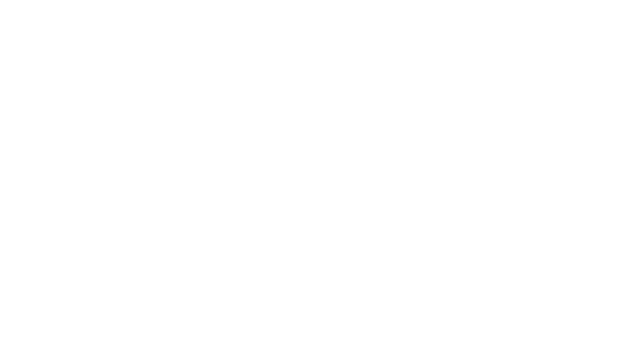
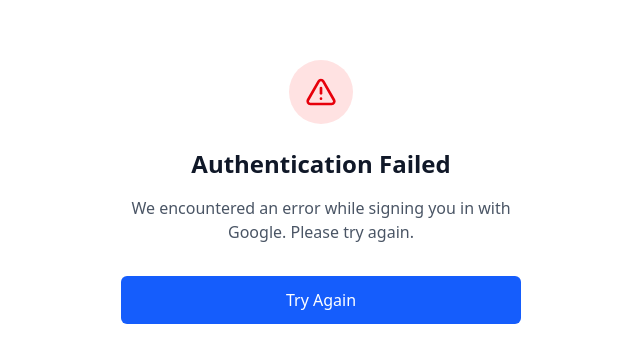
Before and after one commit to karansingh-dev/note-taking-app, a React (Vite) app in the folder frontend/: page /auth/error in a window 1280 px wide. Before the commit this address had no page. Shown: the part 208-570 px from the top of the page, without its empty margins (319-959 px from the left). Built offline with nearby package versions, Linux system fonts and the light colour scheme.

Commit message:
optimized

```diff
--- a/frontend/src/App.tsx
+++ b/frontend/src/App.tsx
@@ -5,6 +5,7 @@ import SignIn from './pages/auth/SignIn';
 import Dashboard from './pages/app/Dashboard';
 import AuthCallback from './pages/auth/AuthCallback';
 import ProtectedRoutes from './feature/dashboard/AuthGuard';
+import AuthError from './pages/auth/AuthError';
 
 const App = () => {
   return (
@@ -13,18 +14,19 @@ const App = () => {
       <Routes>
 
         {/* Protected Route   */}
-
         <Route element={<ProtectedRoutes />}>
           <Route path="/dashboard" element={<Dashboard />} />
         </Route>
 
+
+
         {/* Public Routes  */}
-
         <Route path="/" element={<Home />} />
         <Route path="/signup" element={<SignUp />} />
         <Route path="/signin" element={<SignIn />} />
 
         <Route path="/auth/success" element={<AuthCallback />} />
+        <Route path="/auth/error" element={<AuthError />} />
 
       </Routes>
     </>
--- a/frontend/src/pages/app/Dashboard.tsx
+++ b/frontend/src/pages/app/Dashboard.tsx
@@ -55,9 +55,9 @@ export default function Dashboard() {
                     <Loader className="text-blue-600" />
                     <h1 className="text-lg font-semibold">Dashboard</h1>
                 </div>
-                <button onClick={logOut} className="underline text-blue-600">
+                <Button onClick={logOut} variant="outlined" className=" text-blue-600">
                     Sign Out
-                </button>
+                </Button>
             </div>
 
             {/* Welcome Card */}
@@ -82,6 +82,11 @@ export default function Dashboard() {
             {/* Notes List */}
             <div className="w-full max-w-md space-y-3">
                 <h3 className="font-semibold text-lg text-gray-700">Notes</h3>
+                {notes?.length === 0 &&
+                    <div className="text-gray-500 text-sm text-center py-4">
+                        No notes yet, try creating a new one
+                    </div>
+                }
                 {notes?.map((note) => (
                     <Card key={note.id} className="w-full shadow-sm">
                         <CardContent className="flex justify-between items-center">
--- /dev/null
+++ b/frontend/src/pages/auth/AuthError.tsx
@@ -0,0 +1,35 @@
+import { AlertTriangle } from "lucide-react";
+import { useNavigate } from "react-router-dom";
+
+export default function AuthError() {
+    const navigate = useNavigate();
+
+    const handleTryAgain = () => {
+        navigate('/signin');
+    };
+
+    return (
+        <div className="flex items-center justify-center h-screen">
+            <div className="text-center max-w-md px-6">
+                <div className="mx-auto h-16 w-16 bg-red-100 rounded-full flex items-center justify-center mb-6">
+                    <AlertTriangle className="h-8 w-8 text-red-600" />
+                </div>
+
+                <h1 className="text-2xl font-bold text-gray-900 mb-4">
+                    Authentication Failed
+                </h1>
+
+                <p className="text-gray-600 mb-8">
+                    We encountered an error while signing you in with Google. Please try again.
+                </p>
+
+                <button
+                    onClick={handleTryAgain}
+                    className="w-full py-3 px-4 bg-blue-600 hover:bg-blue-700 text-white font-medium rounded-md transition-colors"
+                >
+                    Try Again
+                </button>
+            </div>
+        </div>
+    );
+}
--- a/frontend/src/utils/api.ts
+++ b/frontend/src/utils/api.ts
@@ -50,5 +50,5 @@ export const apiCall = async <tresponse = null, trequest = null>(
     throw error;
   }
 
-  return result
+  return result;
 };
```
Also changed, not shown: frontend/src/main.tsx (indentation only).
